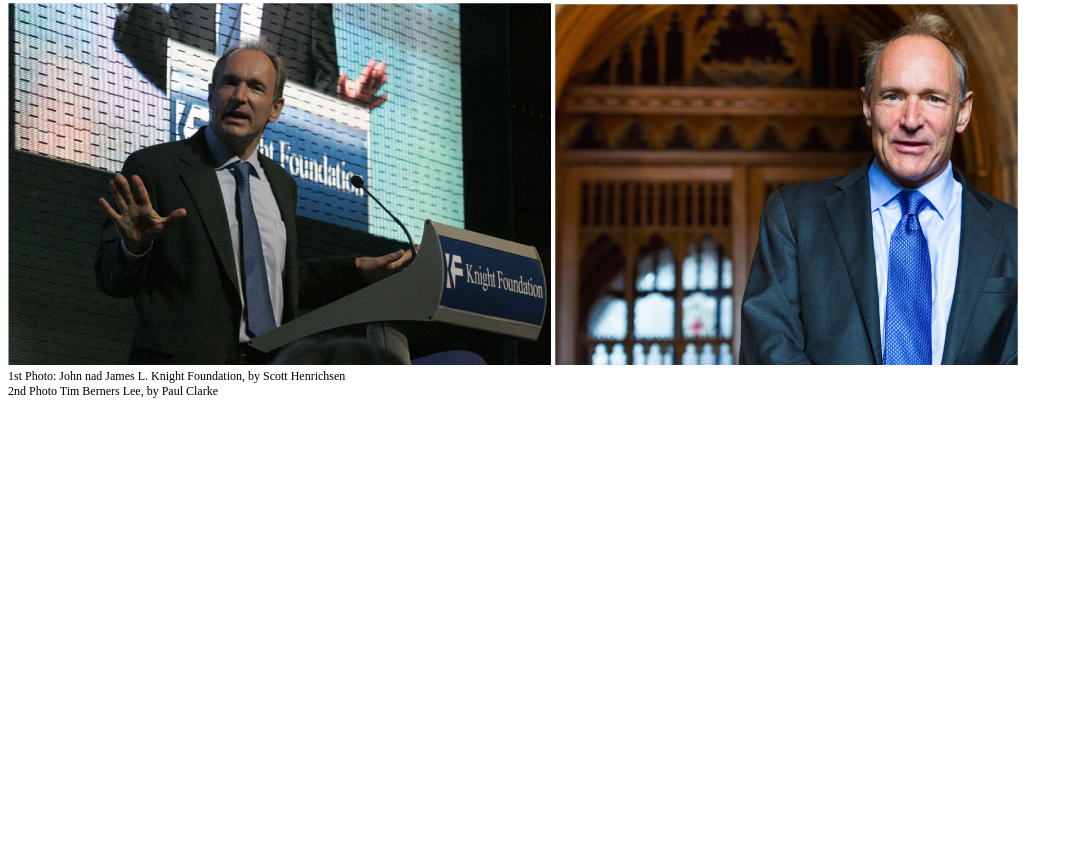
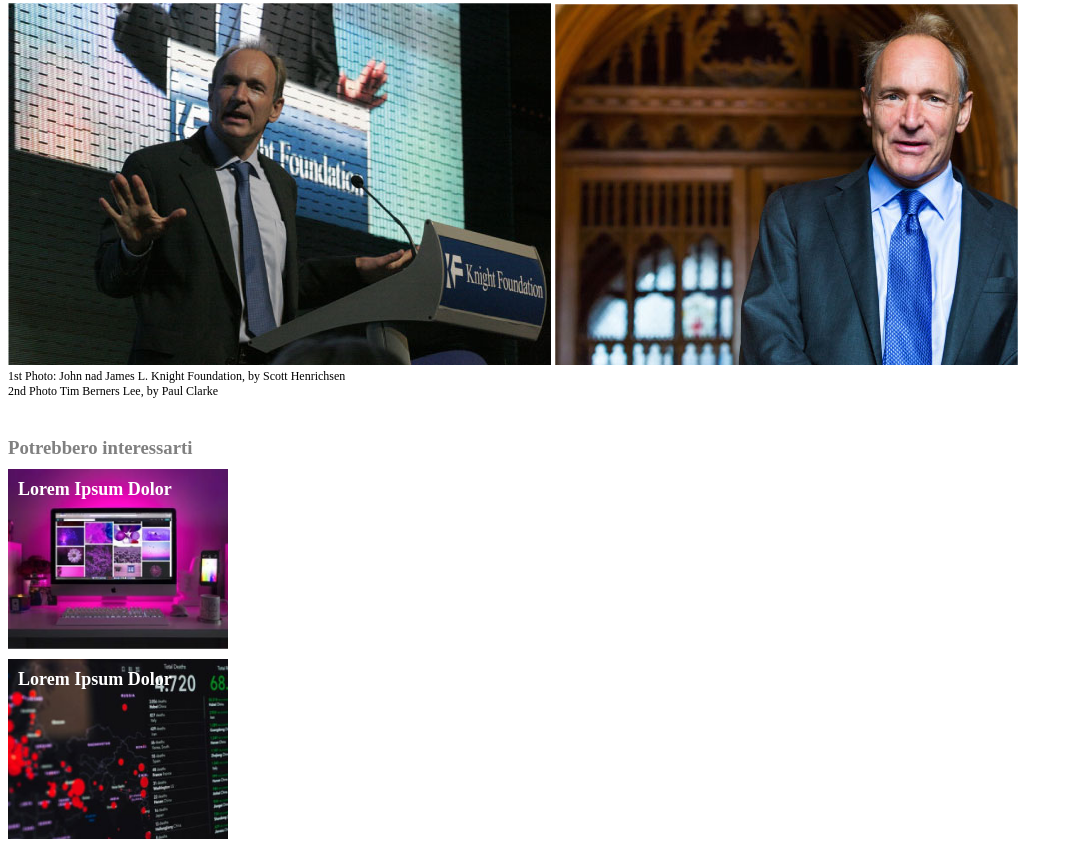
Before and after one commit to MassimilianoTusini/html-css-booleaner, a plain HTML site: page index.html in a window 1280 px wide. Shown: the part 266-1115 px from the top of the page, without its empty margins (0-1073 px from the left). Before the commit the page ends 800 px from the top, so only its background shows below. Drawn offline with Linux system fonts and the light colour scheme.

Commit message:
Aggiungi Footer

```diff
--- a/css/style.css
+++ b/css/style.css
@@ -51,3 +51,32 @@ a{
 .testo-piccolo{
     font-size: 12px;
 }
+
+/* Fondo pagina con foto finali */
+
+.testo-grigio{
+    color: #808080;
+    margin-bottom: 10px;
+}
+
+.box{
+    margin-bottom: 10px;
+}
+.box-foto{
+    color: white;
+    height: 160px;
+    width: 200px;
+    background-position: center;
+    background-size: cover;
+    background-repeat: no-repeat;
+    padding: 10px;
+    margin: 0px;
+    font-size: 18px;
+}
+.pc{
+    background-image: url(../img/monitor.jpg);
+}
+
+.grafico{
+    background-image: url(../img/graph.jpg);
+}
--- a/index.html
+++ b/index.html
@@ -64,6 +64,13 @@
     <footer>
 
         <aside>
+            <h3 class="testo-grigio"> Potrebbero interessarti</h3>
+            <div class="box">
+                <h4 class="box-foto pc">Lorem Ipsum Dolor</h4>
+            </div>
+            <div class="box">
+                <h4 class="box-foto grafico">Lorem Ipsum Dolor</h4>
+            </div>
 
         </aside>
 
```
